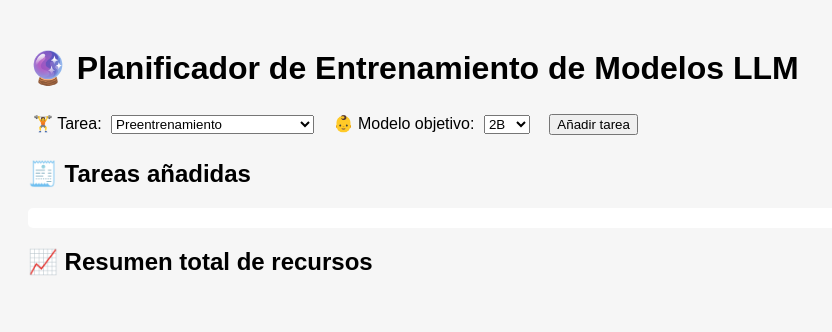
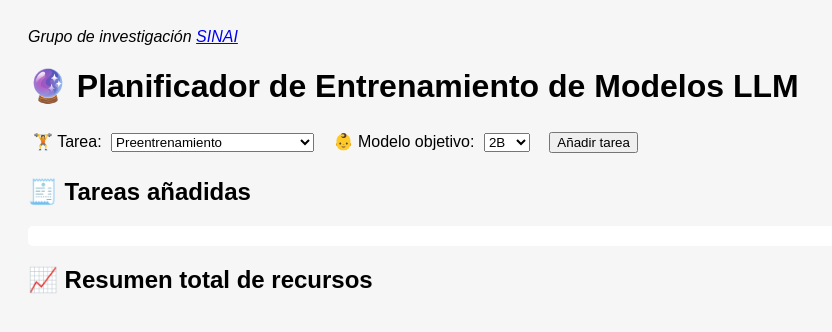
Before and after one commit to pendrag/tools, a website: page deepcalc/index.html in a window 1280 px wide. Shown: the whole page, without its empty margins (0-832 px from the left). Drawn offline with Linux system fonts and the light colour scheme.

Commit message:
credits added

```diff
--- a/deepcalc/index.html
+++ b/deepcalc/index.html
@@ -3,6 +3,7 @@
 <head>
   <meta charset="UTF-8" />
   <title>Planificador de Tareas LLM</title>
+  <em>Grupo de investigación <a href="https://sinai.ujaen.es">SINAI</a></em>
   <style>
     body { font-family: sans-serif; padding: 20px; background: #f6f6f6; }
     label, select, button { margin: 5px; }
```
